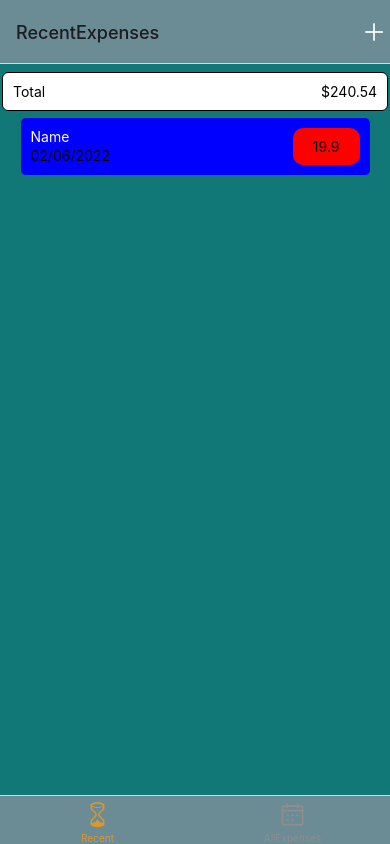
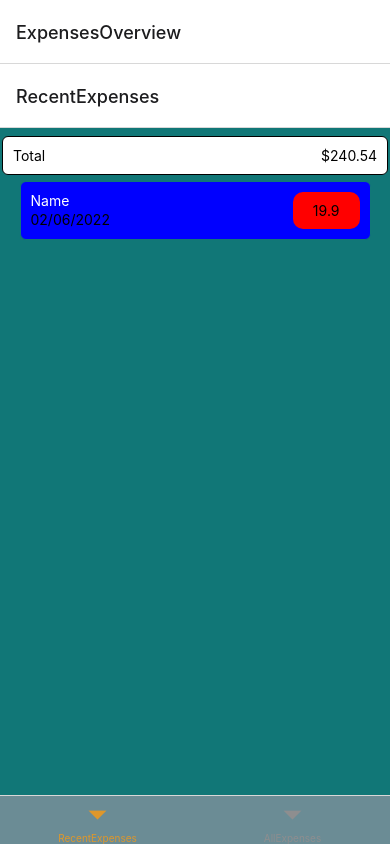
Before and after one commit to Salim255/Expense-Tracker, a React Native app: screen / in a window 390 px wide. Built offline with nearby package versions, Linux system fonts and the light colour scheme.

Commit message:
Nasted Navigation 2

```diff
--- a/App.js
+++ b/App.js
@@ -1,64 +1,56 @@
-import { useLayoutEffect } from 'react';
-import { StatusBar } from 'expo-status-bar';
-import { StyleSheet, Text, View } from 'react-native';
-import AllExpenses from './screens/AllExpenses';
-import ManageExpenses from './screens/ManageExpenses';
-import RecentExpenses from './screens/RecentExpenses';
-import { NavigationContainer } from '@react-navigation/native';
-import { createNativeStackNavigator } from '@react-navigation/native-stack';
-import { createBottomTabNavigator } from '@react-navigation/bottom-tabs';
-import {Ionicons} from '@expo/vector-icons';
-import { Entypo } from '@expo/vector-icons';
-import { AntDesign } from '@expo/vector-icons';
+import { useLayoutEffect } from "react";
+import { StatusBar } from "expo-status-bar";
+import { StyleSheet, Text, View } from "react-native";
+import AllExpenses from "./screens/AllExpenses";
+import ManageExpenses from "./screens/ManageExpenses";
+import RecentExpenses from "./screens/RecentExpenses";
+import { NavigationContainer } from "@react-navigation/native";
+import { createNativeStackNavigator } from "@react-navigation/native-stack";
+import { createBottomTabNavigator } from "@react-navigation/bottom-tabs";
+import { Ionicons } from "@expo/vector-icons";
+import { Entypo } from "@expo/vector-icons";
+import { AntDesign } from "@expo/vector-icons";
 //npm install @react-navigation/native-stack
 
 const Bottomtab = createBottomTabNavigator();
-const Stack = createNativeStackNavigator();// Object with two props
+const Stack = createNativeStackNavigator(); // Object with two props
+
+function ExpensesOverview() {
+  return (
+    <Bottomtab.Navigator
+      screenOptions={{
+        headerStyle: { backgroundColor: "#fff" },
+        headerTinColor: "red",
+        tabBarActiveTintColor: "#DE972B",
+        tabBarItemStyle: { backgroundColor: "#6B8C95" },
+
+        // drawerStyle: {backgroundColor: "#ccc"}
+      }}
+    >
+      <Bottomtab.Screen name="RecentExpenses" component={RecentExpenses} />
+      <Bottomtab.Screen name="AllExpenses" component={AllExpenses} />
+    </Bottomtab.Navigator>
+  );
+}
 export default function App() {
-
-
   return (
-   <>
+    <>
       <StatusBar style="dark" />
       <NavigationContainer>
-       {/*  <Stack.Navigator>
-          <Stack.Screen name='allExpenses' component={AllExpenses} />
-        </Stack.Navigator> */}
-        <Bottomtab.Navigator screenOptions={{
-           headerStyle: {backgroundColor: '#6B8C95'},
-           headerTinColor: 'red',
-           tabBarActiveTintColor: '#DE972B',
-           tabBarItemStyle: {backgroundColor: '#6B8C95'},
-
-
-          // drawerStyle: {backgroundColor: "#ccc"}
-        }} >
-           <Bottomtab.Screen  name='Recent' component={RecentExpenses} options={{
-                   tabBarIcon: ({color, size}) => <Entypo name='hour-glass'  color={color} size={size}/>
-                   ,
-              headerTitle: 'RecentExpenses'
-             }}/>
-            <Bottomtab.Screen  name='AllExpenses' component={AllExpenses}
-             options={{
-              tabBarIcon: ({color, size}) => <AntDesign  name='calendar'  color={color} size={size}
-              />
-
-         }}/>
-
-        </Bottomtab.Navigator>
-
+        <Stack.Navigator>
+          <Stack.Screen name="ExpensesOverview" component={ExpensesOverview} />
+          <Stack.Screen name="MangeExpense" component={ManageExpenses} />
+        </Stack.Navigator>
       </NavigationContainer>
-
-
-   </>
+    </>
   );
 }
 
 const styles = StyleSheet.create({
   container: {
     flex: 1,
-    backgroundColor: '#fff',
-    alignItems: 'center',
-    justifyContent: 'center',
+    backgroundColor: "#fff",
+    alignItems: "center",
+    justifyContent: "center",
   },
 });
```
